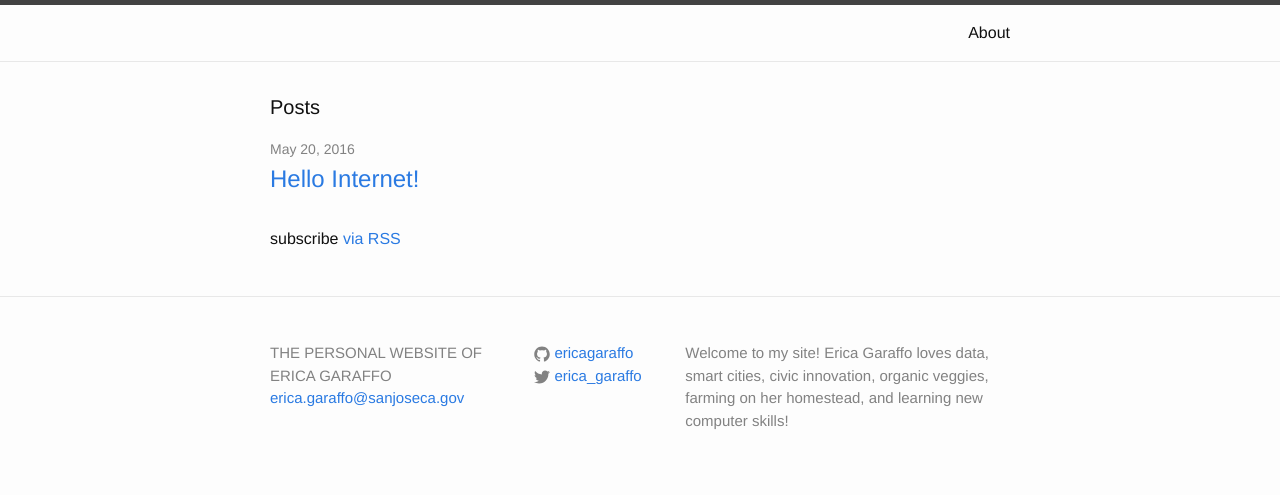
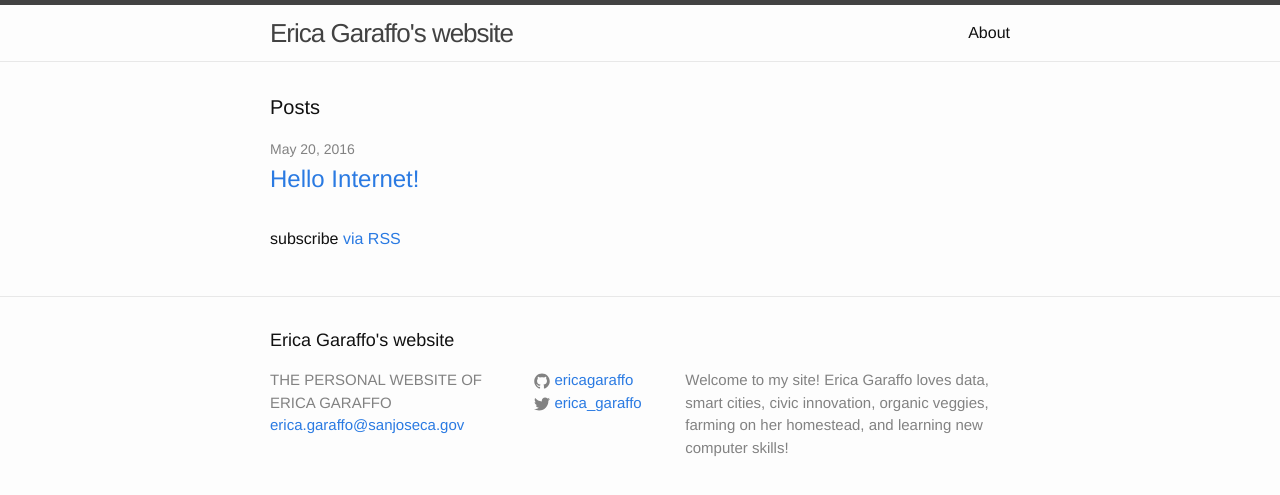
Before and after one commit to ericagaraffo/ericagaraffo.github.io, a Jekyll site: the page built from index.html, in a window 1280 px wide. Shown: the top 495 px of the page. Built offline with Jekyll 4.4.1, drawn with Linux system fonts in a browser that asks for light colours.

Commit message:
Update_config.yml

```diff
--- a/_config.yml
+++ b/_config.yml
@@ -6,6 +6,7 @@
 # 'jekyll serve'. If you change this file, please restart the server process.
 
 # Site settings
+title: Erica Garaffo's website
 subtitle: THE PERSONAL WEBSITE OF ERICA GARAFFO
 email: erica.garaffo@sanjoseca.gov
 description: > # this means to ignore newlines until "baseurl:"
```
